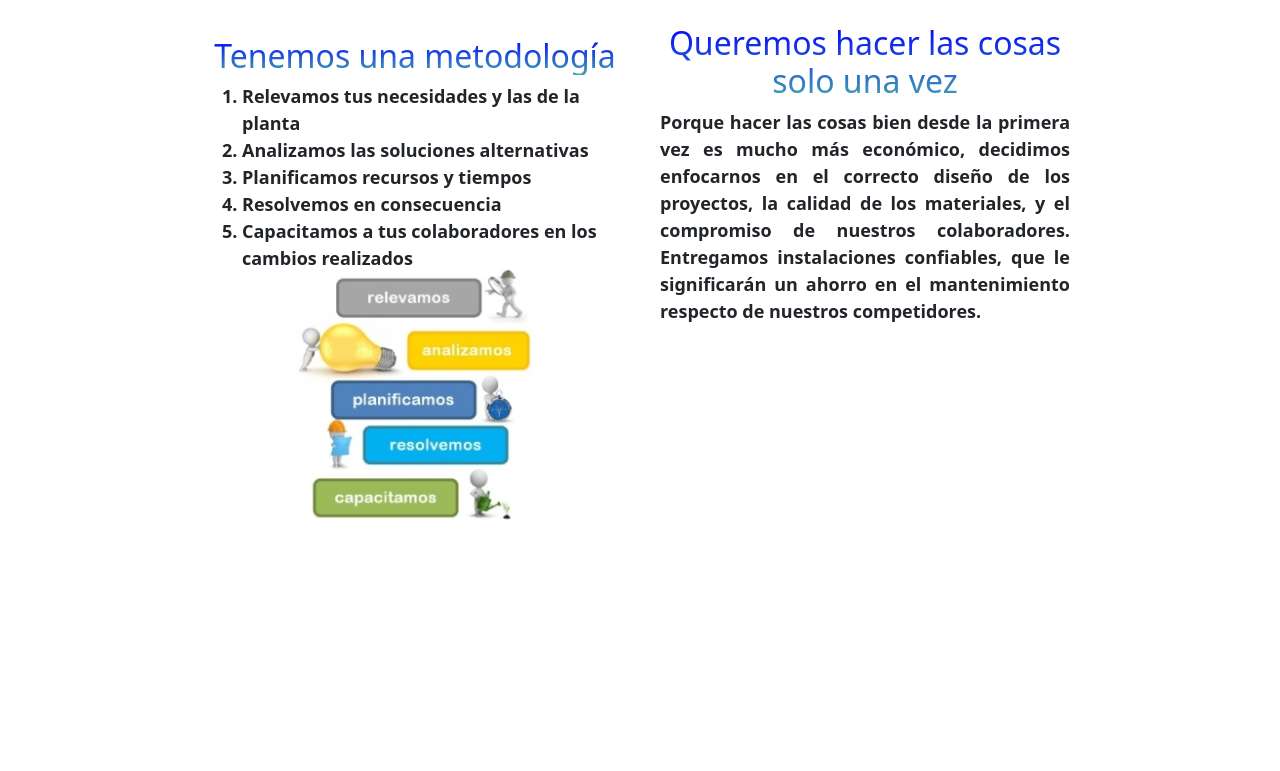
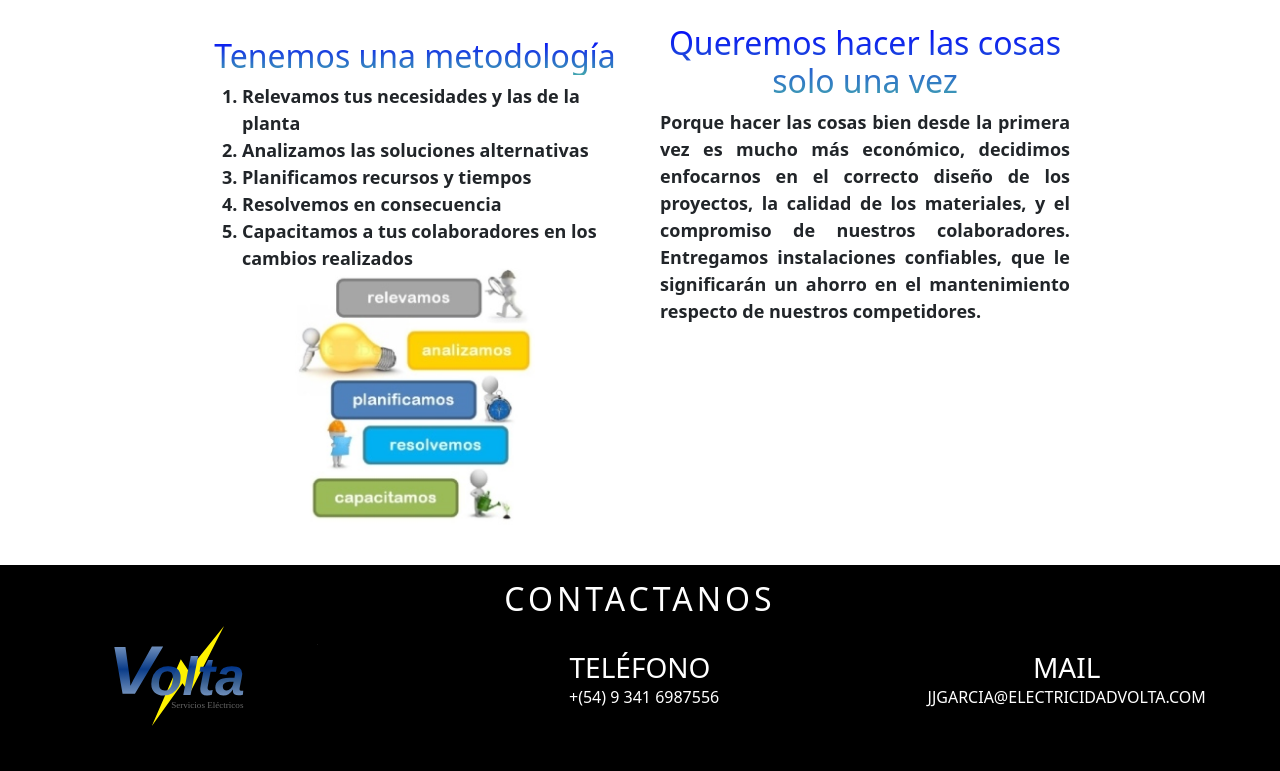
Before and after one commit to jeronimogarcia/ProyectoVolta, a website: page index.html in a window 1280 px wide. Shown: the part 541-1312 px from the top of the page. Before the commit the page ends 1106 px from the top, so only its background shows below. Drawn offline with Linux system fonts and the light colour scheme.

Commit message:
SecondCommit

```diff
--- a/index.html
+++ b/index.html
@@ -67,7 +67,24 @@
     </article>
   </section>
   <footer>
+    <div class="footer__container">
+      <h2>Contactanos</h2>
+      <div class="footer__subContainer">
+        <a href="index.html" class="footer__anchorContainer">
+          <div>
+            <img src="./images/layer.svg" alt="LogoVolta">
+          </div>
+        </a>
+        <div class="footer__telefono">
+          <h3>Teléfono</h3>
+          <p>+(54) 9 341 6987556</p>
+        </div>
+        <div class="footer__mail">
+          <h3>Mail</h3>
+          <a href="mailto:jjgarcia@electricidadvolta.com">jjgarcia@electricidadvolta.com</a>
+        </div>
+      </div>
+    </div>
   </footer>
 </body>
-
 </html>
--- a/scss/footer.scss
+++ b/scss/footer.scss
@@ -0,0 +1,68 @@
+// Color de border
+
+$borderColor: white;
+
+// Contenedor del footer
+.footer__container {
+  display: flex;
+  flex-direction: column;
+  align-items: center;
+  background-color: black;
+  color: white;
+  padding: 15px 0px 15px 0px;
+  // modificacion "contactanos"
+  h2 {
+    letter-spacing: 4px;
+    text-transform: uppercase;
+  }
+  // posicion: mail, telefono, direccion
+  .footer__subContainer {
+    display: flex;
+    flex-direction: row;
+    justify-content: space-around;
+    align-self: stretch;
+    flex-wrap: wrap;
+    .footer__anchorContainer {
+      position: relative;
+      bottom: 25px;
+    }
+    div {
+      text-align: center;
+      flex-direction: column;
+      text-transform: uppercase;
+      width: 210px;
+      margin-top: 15px;
+      margin-bottom: 15px;
+      position: relative;
+      top: 10px;
+      // titulos
+      h3 {
+        margin: auto;
+      }
+      // mail
+      a {
+        text-decoration: none;
+        display: flex;
+        justify-content: center;
+        color: white;
+      }
+      p {
+        margin-bottom: 0px;
+        text-align: left;
+        padding-left: 34px;
+      }
+    }
+  }
+  .footer__seguinos {
+    h3 {
+      text-transform: uppercase;
+      padding: 0px 15px 0px 15px;
+    }
+    // posicion logos
+    div {
+      display: flex;
+      justify-content: space-around;
+      padding: 0px 20px 0px 20px;
+    }
+  }
+}
```
Also changed, not shown: pages/contactos.html (+35 -8 lines), pages/servicios.html (+27 -3 lines), css/styles.css.
